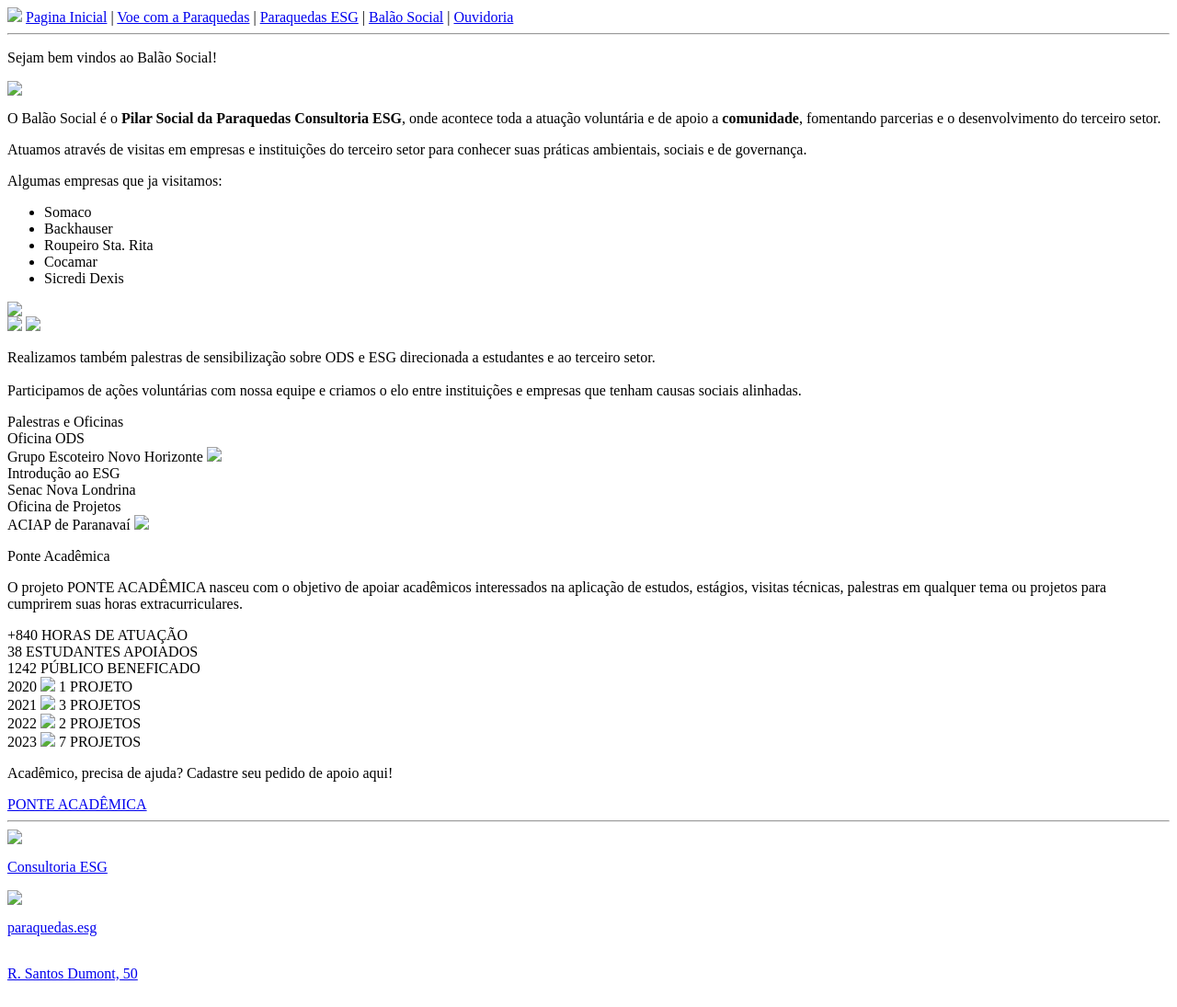
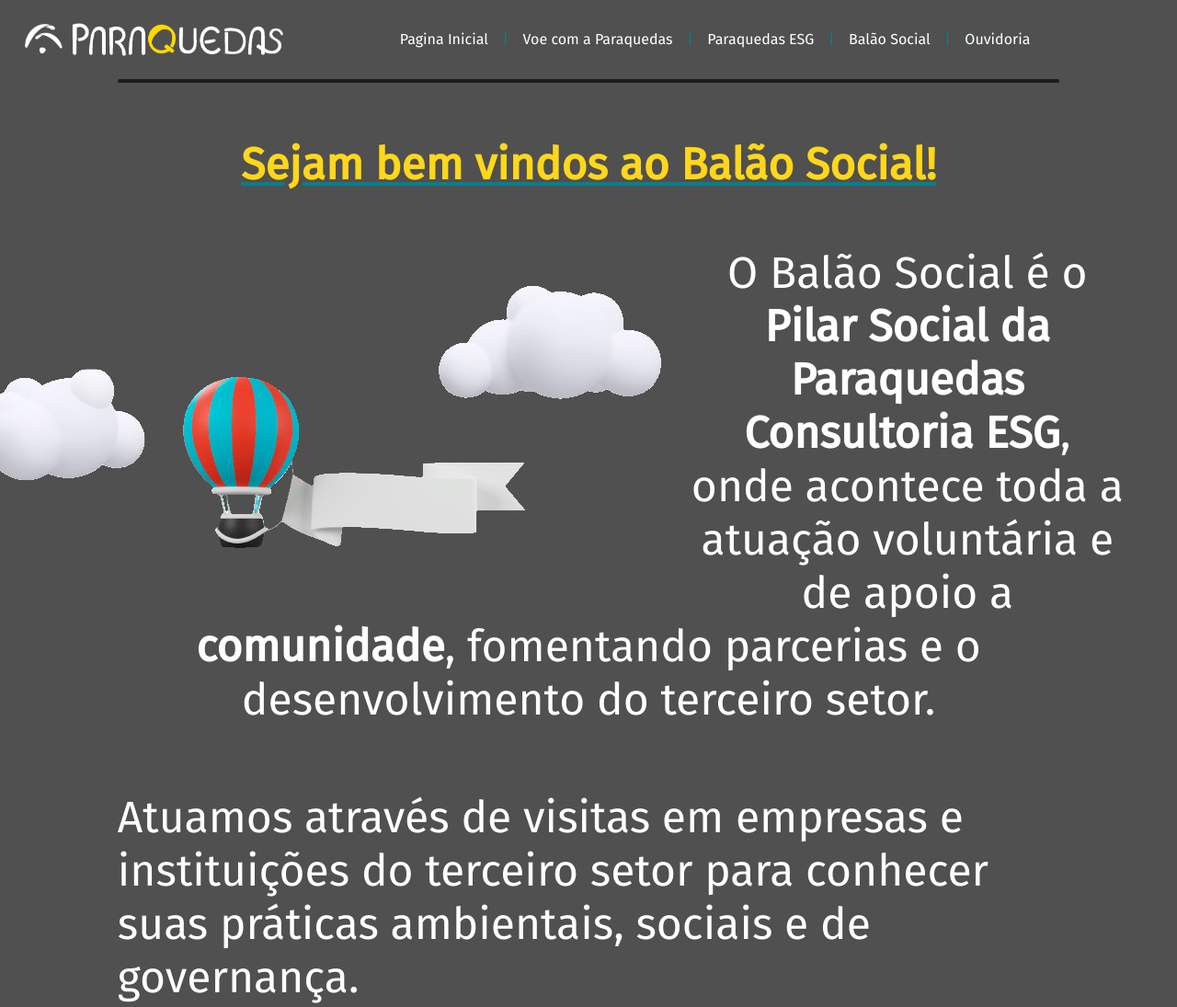
Before and after one commit to ParaquedasESG/websiteParaquedas, a plain HTML site: page BalaoSocial.html in a window 1280 px wide. Shown: the top 1095 px of the page at 92% size. Drawn offline with Linux system fonts and the light colour scheme; files that its build step writes are made by us from their sources; the site is published under a folder, as on GitHub Pages, so addresses that start at the root find nothing.

Commit message:
Update BalaoSocial.html

```diff
--- a/BalaoSocial.html
+++ b/BalaoSocial.html
@@ -6,9 +6,9 @@
     <link
       rel="icon"
       type="images/x-icon"
-      href="/img/teste-removebg-preview.png"
+      href="img/teste-removebg-preview.png"
     />
-    <link rel="stylesheet" type="text/css" href="/script/css/style.css" />
+    <link rel="stylesheet" type="text/css" href="css/style.css" />
     <link
       href="https://fonts.googleapis.com/css?family=Fira Sans"
       rel="stylesheet"
@@ -18,7 +18,7 @@
   <body>
     <header id="header">
       <nav>
-        <img src="/img/prqds.png" />
+        <img src="img/prqds.png" />
         <a href="https://paraquedasesg.github.io/websiteParaquedas/">Pagina Inicial</a>
         |
         <a href="https://paraquedasesg.github.io/websiteParaquedas/VoeComAParaquedas.html">Voe com a Paraquedas</a>
@@ -40,7 +40,7 @@
     <div class="balãoSocial">
       <p class="topicoBalao">Sejam bem vindos ao Balão Social!</p>
       <div class="textBalao1">
-        <img src="/img/balaoEsq.png" />
+        <img src="img/balaoEsq.png" />
         <p>
           O Balão Social é o <b>Pilar Social da Paraquedas Consultoria ESG</b>,
           onde acontece toda a atuação voluntária e de apoio a
@@ -62,12 +62,12 @@
           <li>Cocamar</li>
           <li>Sicredi Dexis</li>
         </ul>
-        <img src="/img/balaoDir.png" />
+        <img src="img/balaoDir.png" />
       </div>
     </div>
     <div class="nuvens">
-      <img class="nuvemEsq" src="/img/nuvens.png" />
-      <img class="nuvemDir" src="/img/nuvens.png" />
+      <img class="nuvemEsq" src="img/nuvens.png" />
+      <img class="nuvemDir" src="img/nuvens.png" />
     </div>
 
     <p class="textNuvem">
@@ -82,17 +82,17 @@
       <div class="oficinaODS">
         <span class="tipoPalestra">Oficina ODS<br /></span>
         <span class="localPalestra">Grupo Escoteiro Novo Horizonte</span>
-        <img src="/img/imgGENH.jpeg" class="imgGENH" />
+        <img src="img/imgGENH.jpeg" class="imgGENH" />
       </div>
       <div class="introducaoESG">
         <span class="tipoPalestra">Introdução ao ESG<br /></span>
         <span class="localPalestra">Senac Nova Londrina</span>
-        <img src="/img/imgSENAC.jpeg" alt="" class="imgSENAC" />
+        <img src="img/imgSENAC.jpeg" alt="" class="imgSENAC" />
       </div>
       <div class="oficinaProjetos">
         <span class="tipoPalestra">Oficina de Projetos<br /></span>
         <span class="localPalestra">ACIAP de Paranavaí</span>
-        <img src="/img/imgACIAP.jpeg" class="imgACIAP" />
+        <img src="img/imgACIAP.jpeg" class="imgACIAP" />
       </div>
     </div>
 
@@ -126,22 +126,22 @@
       <div class="qtdeProjetos">
         <div class="qtdeProjetos2020">
           2020
-          <img src="/img/timelineBranca.png" class="timelineBranca" />
+          <img src="img/timelineBranca.png" class="timelineBranca" />
           <span class="qtdeTempo">1 PROJETO</span>
         </div>
         <div class="qtdeProjetos2021">
           2021
-          <img src="/img/timelineAmarela2.png" class="timelineAmarela" />
+          <img src="img/timelineAmarela2.png" class="timelineAmarela" />
           <span class="qtdeTempo">3 PROJETOS</span>
         </div>
         <div class="qtdeProjetos2022">
           2022
-          <img src="/img/timelineBranca.png" class="timelineBranca" />
+          <img src="img/timelineBranca.png" class="timelineBranca" />
           <span class="qtdeTempo">2 PROJETOS</span>
         </div>
         <div class="qtdeProjetos2023">
           2023
-          <img src="/img/lineAmarela2.png" class="timelineAmarela" />
+          <img src="img/lineAmarela2.png" class="timelineAmarela" />
           <span class="qtdeTempo">7 PROJETOS</span>
         </div>
       </div>
@@ -162,10 +162,10 @@
 
     <footer>
       <hr />
-      <img class="imgParaquedas" src="/img/prqds.png" />
+      <img class="imgParaquedas" src="img/prqds.png" />
       <div>
         <div class="imgNavFooter">
-          <img src="/img/linkedlinLogo.png" alt="" />
+          <img src="img/linkedlinLogo.png" alt="" />
           <p>
             <a
               href="https://br.linkedin.com/company/paraquedas-consultoria-esg"
@@ -176,7 +176,7 @@
         </div>
 
         <div class="imgNavFooter">
-          <img src="/img/insta logo.png" />
+          <img src="img/insta logo.png" />
           <p>
             <a href="https://www.instagram.com/paraquedas.esg/" target="_blank"
               >paraquedas.esg</a
@@ -185,7 +185,7 @@
         </div>
 
         <div class="imgNavFooter">
-          <img src="/img/pin.png" alt="" />
+          <img src="img/pin.png" alt="" />
           <p>
             <a
               href="https://www.google.com/maps/place/Paraquedas+Consultoria+ESG/@-23.4269682,-51.9167619,17z/data=!3m1!4b1!4m6!3m5!1s0x94ecd1f101180ca1:0x60d6db1c7d8b6fd7!8m2!3d-23.4269682!4d-51.9141816!16s%2Fg%2F11t6zf7pcv?entry=ttu"
@@ -196,14 +196,14 @@
         </div>
 
         <div class="imgNavFooter">
-          <img src="/img/phoneImg.png" alt="" />
+          <img src="img/phoneImg.png" alt="" />
           <p>
             <a href="tel:+5544999842554"> (44) 99984-2554</a>
           </p>
         </div>
 
         <div class="imgNavFooter">
-          <img src="/img/email.png" alt="" />
+          <img src="img/email.png" alt="" />
           <p>
             <a href="mailto:contato@paraquedasconsultoria.com.br"
               >contato@paraquedasconsultoria.com.br</a
```
